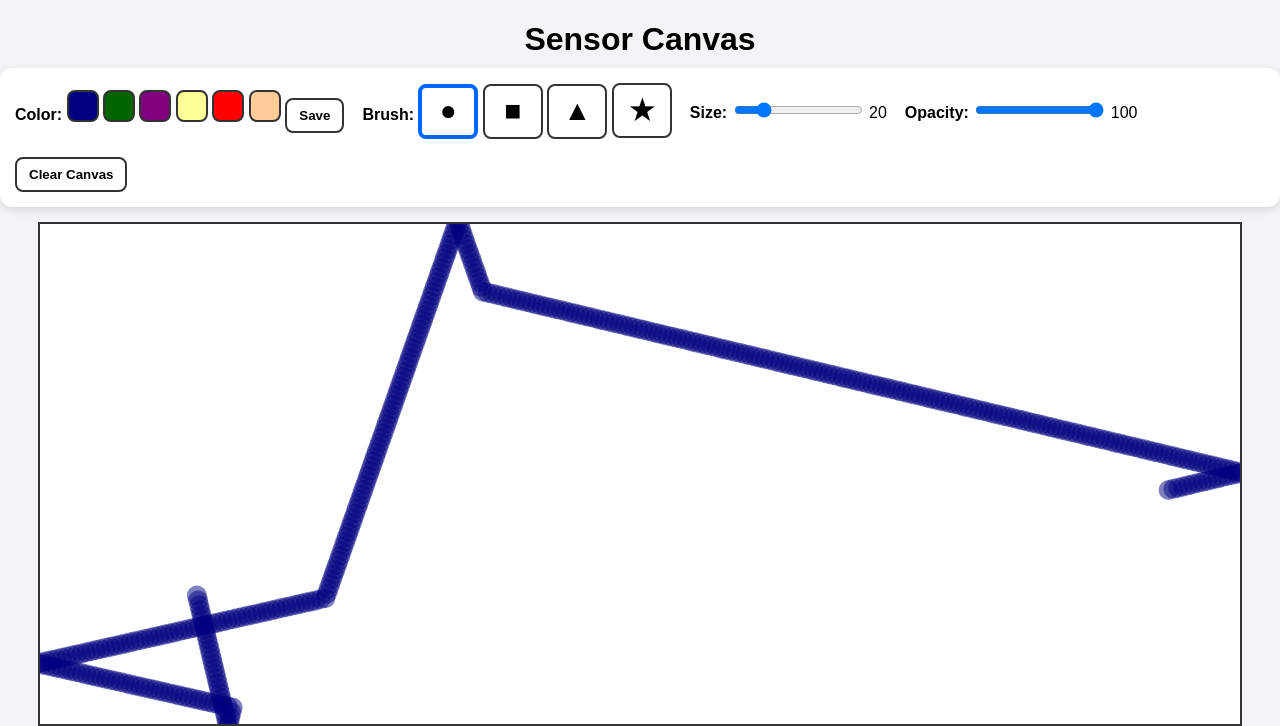
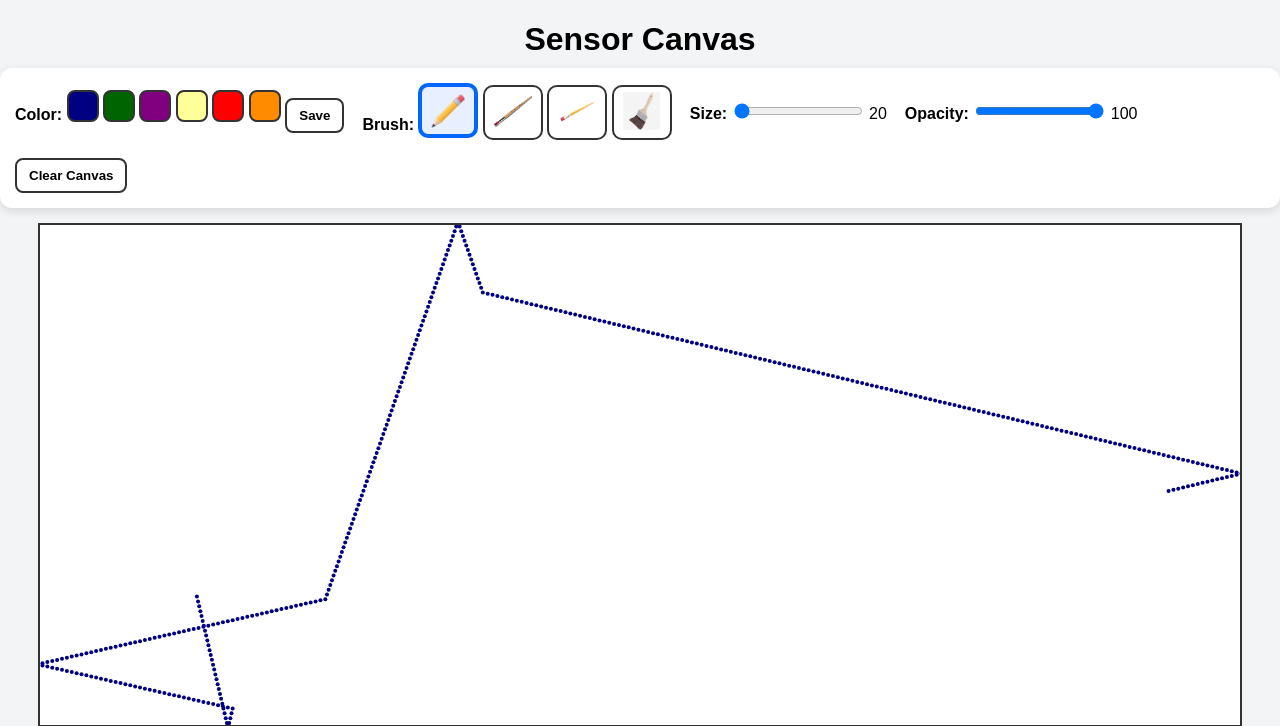
Before and after one commit to JesseBui/BearHack2026, a Flask app: page / in a window 1280 px wide. Shown: the top 726 px of the page. Run offline with Flask 3, Linux system fonts and the light colour scheme; data that the repository does not hold is empty.

Commit message:
Refactor code structure for improved readability and maintainability

```diff
--- a/Frontend/static/script.js
+++ b/Frontend/static/script.js
@@ -3,8 +3,8 @@ const ctx = canvas.getContext("2d");
 
 let drawing = false;
 let currentColor = "#000080";
-let currentBrush = "circle";
-let opacity = 1;
+let currentBrush = "pencil";
+let opacity = 100;
 const brushSizes = [20, 40, 60, 80, 100];
 let brushSizeIndex = 0;
 let brushSize = brushSizes[brushSizeIndex];
@@ -16,7 +16,7 @@ const colorMap = [
   { min: 200, max: 299, color: "#800080" }, // Dark Purple
   { min: 300, max: 399, color: "#ffff99" }, // Yellow
   { min: 400, max: 499, color: "#ff0000" }, // Red
-  { min: 500, max: 600, color: "#ffcc99" }  // Orange
+  { min: 500, max: 600, color: "#ff8c00" }  // Orange
 ];
 
 const sizeSlider = document.getElementById("sizeSlider");
@@ -74,24 +74,41 @@ function draw(event) {
 }
 
 function drawShape(x, y) {
-  ctx.globalAlpha = opacity;
+  ctx.globalAlpha = opacity / 100;
   ctx.fillStyle = currentColor;
+  ctx.strokeStyle = currentColor;
 
-  if (currentBrush === "circle") {
+  if (currentBrush === "pencil") {
+    ctx.beginPath();
+    ctx.arc(x, y, Math.max(1, brushSize / 10), 0, Math.PI * 2);
+    ctx.fill();
+  }
+
+  else if (currentBrush === "round") {
     ctx.beginPath();
     ctx.arc(x, y, brushSize / 2, 0, Math.PI * 2);
     ctx.fill();
-  } else if (currentBrush === "square") {
-    ctx.fillRect(x - brushSize / 2, y - brushSize / 2, brushSize, brushSize);
-  } else if (currentBrush === "triangle") {
-    ctx.beginPath();
-    ctx.moveTo(x, y - brushSize / 2);
-    ctx.lineTo(x - brushSize / 2, y + brushSize / 2);
-    ctx.lineTo(x + brushSize / 2, y + brushSize / 2);
-    ctx.closePath();
-    ctx.fill();
-  } else if (currentBrush === "star") {
-    drawStar(x, y, 5, brushSize / 2, brushSize / 4);
+  }
+
+  else if (currentBrush === "flat") {
+    ctx.save();
+    ctx.translate(x, y);
+    ctx.rotate(-0.4);
+    ctx.fillRect(-brushSize / 2, -brushSize / 5, brushSize, brushSize / 2.5);
+    ctx.restore();
+  }
+
+  else if (currentBrush === "spray") {
+    for (let i = 0; i < 25; i++) {
+      const offsetX = Math.random() * brushSize * 2 - brushSize;
+      const offsetY = Math.random() * brushSize * 2 - brushSize;
+
+      if (offsetX * offsetX + offsetY * offsetY <= brushSize * brushSize) {
+        ctx.beginPath();
+        ctx.arc(x + offsetX, y + offsetY, 1.5, 0, Math.PI * 2);
+        ctx.fill();
+      }
+    }
   }
 
   ctx.globalAlpha = 1;
@@ -155,7 +172,7 @@ function changeDirection() {
   setTimeout(changeDirection, nextChange);
 }
 
-opacity = 0.5;
+opacity = 100;
 moveAutomated();
 changeDirection();
 
--- a/Frontend/static/style.css
+++ b/Frontend/static/style.css
@@ -58,3 +58,25 @@
         height: 55px;
         padding: 0;
       }
+
+      .brush-btn {
+    width: 60px;
+    height: 55px;
+    padding: 5px;
+    border-radius: 10px;
+    border: 2px solid #333;
+    background: white;
+    cursor: pointer;
+}
+
+.brush-btn img {
+    width: 38px;
+    height: 38px;
+    object-fit: contain;
+    pointer-events: none;
+}
+
+.brush-btn.selected {
+    border: 4px solid #0066ff;
+    background: #e8f0ff;
+}
--- a/Frontend/templates/index.html
+++ b/Frontend/templates/index.html
@@ -2,10 +2,8 @@
 <html>
   <head>
     <title>Sensor Canvas</title>
-    <link rel="stylesheet" href="../static/style.css">
-    <style>
-
-    </style>
+    <link rel="stylesheet" href="../static/style.css" />
+    <style></style>
   </head>
   <body>
     <h1>Sensor Canvas</h1>
@@ -45,38 +43,37 @@
         ></button>
         <button
           class="color-btn"
-          data-color="#ffcc99"
-          style="background: #ffcc99"
-          onclick="setColor('#ffcc99', this)"
+          data-color="#ff8c00"
+          style="background: #ff8c00"
+          onclick="setColor('#ff8c00', this)"
         ></button>
         <button onclick="saveCanvas()">Save</button>
       </div>
 
       <div>
         <strong>Brush:</strong>
-        <button
-          class="brush-btn shape-btn selected"
-          onclick="setBrush('circle', this)"
-        >
-          ●
+        <button class="brush-btn selected" onclick="setBrush('pencil', this)">
+          <img src="../static/pencil.png" alt="Pencil" />
         </button>
-        <button class="brush-btn shape-btn" onclick="setBrush('square', this)">
-          ■
+
+        <button class="brush-btn" onclick="setBrush('round', this)">
+          <img src="../static/roundbrush.png" alt="Round Brush" />
         </button>
-        <button
-          class="brush-btn shape-btn"
-          onclick="setBrush('triangle', this)"
-        >
-          ▲
+
+        <button class="brush-btn" onclick="setBrush('flat', this)">
+          <img src="../static/flatbrush.png" alt="Flat Brush" />
         </button>
-        <button class="brush-btn shape-btn" onclick="setBrush('star', this)">
-          ★
+
+        <button class="brush-btn" onclick="setBrush('spray', this)">
+          <img src="../static/spraybrush.png" alt="Spray Brush" />
         </button>
       </div>
 
       <div>
         <strong>Size:</strong>
-        <input type="range" min="5" max="80" value="20" id="sizeSlider" />
+
+        <input type="range" min="20" max="100" value="20" id="sizeSlider" />
+
         <span id="sizeText">20</span>
       </div>
 
```
Also changed, not shown: Frontend/static/flatbrush.png (added), Frontend/static/pencil.png (added), Frontend/static/roundbrush.png (added), Frontend/static/spraybrush.png (added).
